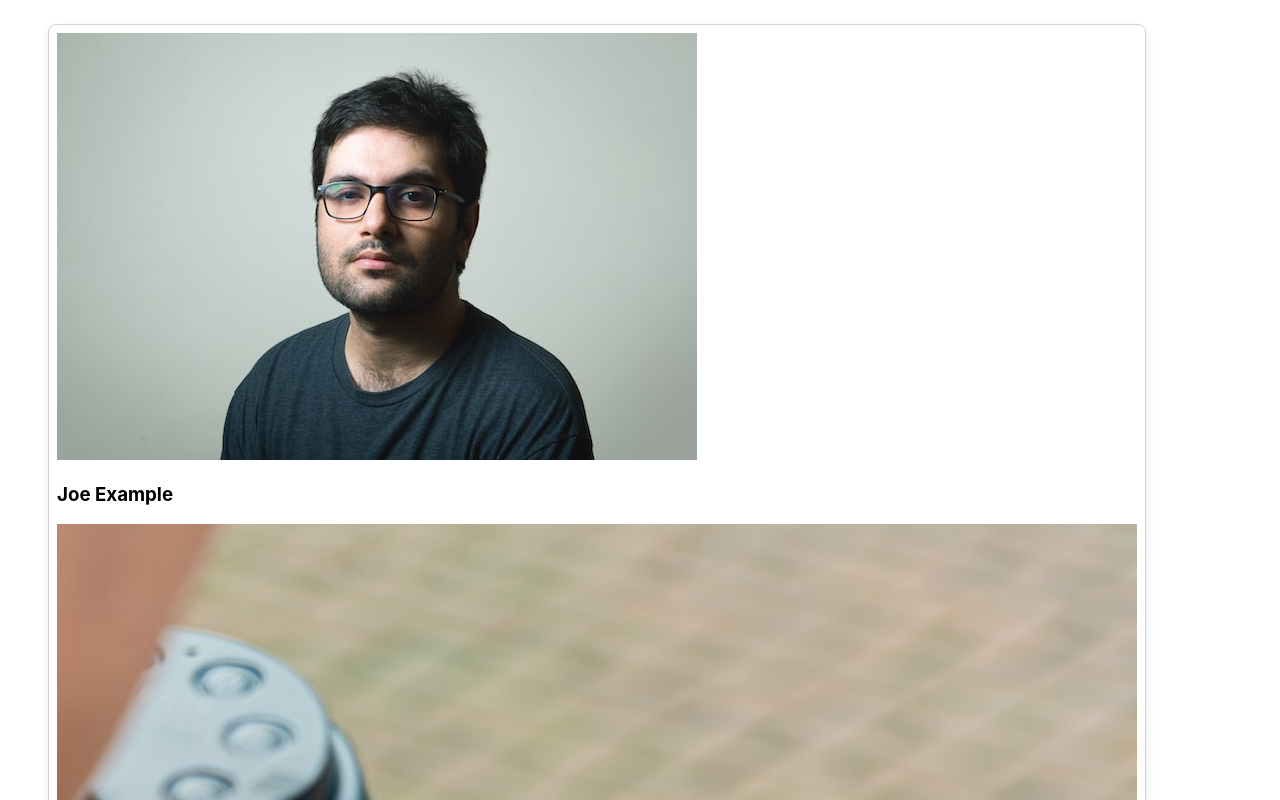
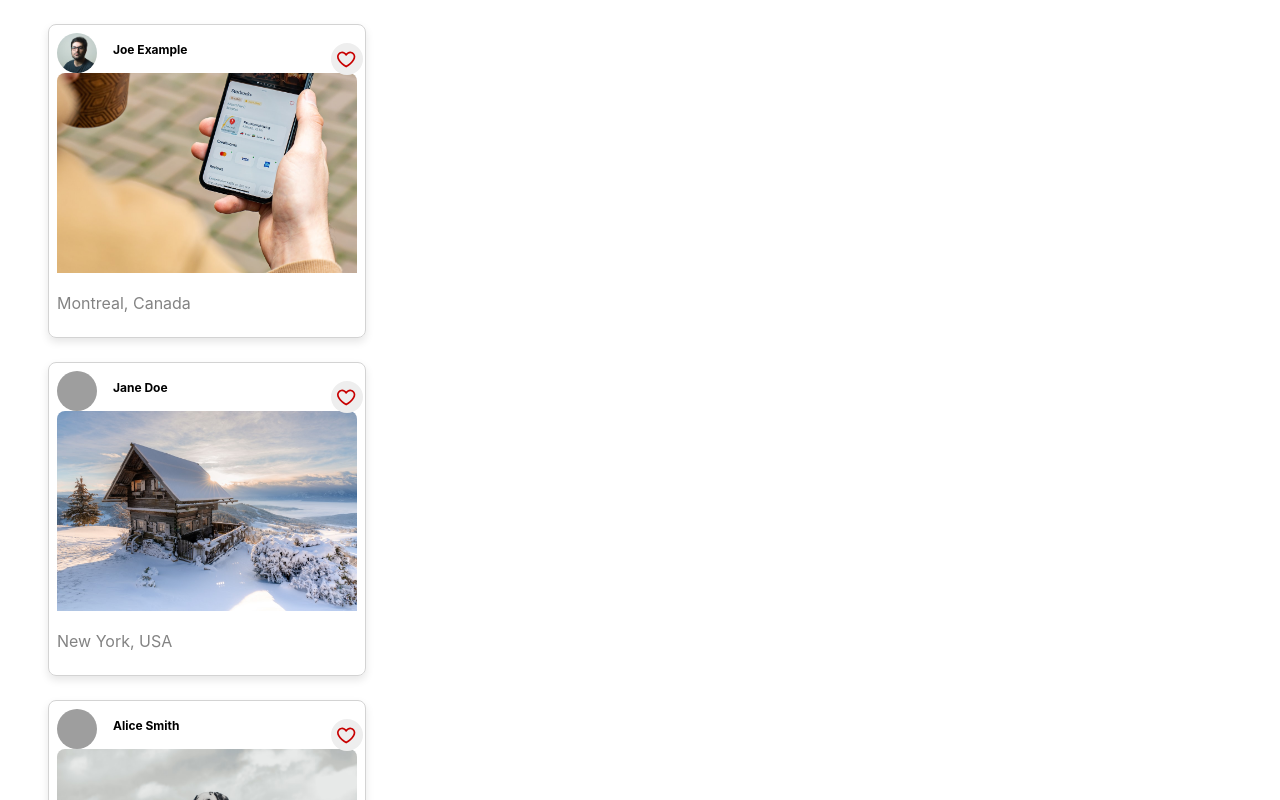
Before and after one commit to Shadmxn/photolabs, a React (Create React App) app in the folder frontend/: page / in a window 1280 px wide. Shown: the top 800 px of the page. Built offline with nearby package versions, Linux system fonts and the light colour scheme; grey boxes are pictures that could not be loaded; the HTML template or start-up script is replaced by a standard one.

Commit message:
implement add the favorite icon activity

```diff
--- a/frontend/src/components/PhotoFavButton.jsx
+++ b/frontend/src/components/PhotoFavButton.jsx
@@ -1,14 +1,20 @@
-import React, { useCallback, useState } from 'react';
-
-import FavIcon from './FavIcon';
+import React, { useState } from 'react';
+import FavIcon from './FavIcon';  // Import FavIcon
 import '../styles/PhotoFavButton.scss';
 
 function PhotoFavButton() {
+  // State to track whether the photo is favorited
+  const [isFavorited, setIsFavorited] = useState(false);
+
+  // Function to toggle the favorite state
+  const toggleFavorite = () => {
+    setIsFavorited(prev => !prev);
+  };
+
   return (
-    <div className="photo-list__fav-icon">
-      <div className="photo-list__fav-icon-svg">
-        {/* Insert React */}
-      </div>
+    <div className="photo-list__fav-icon" onClick={toggleFavorite}>
+      {/* Pass the isFavorited state as 'selected' to FavIcon */}
+      <FavIcon selected={isFavorited} displayAlert={false} />
     </div>
   );
 }
--- a/frontend/src/components/PhotoListItem.jsx
+++ b/frontend/src/components/PhotoListItem.jsx
@@ -1,23 +1,32 @@
 import React from 'react';
 import PropTypes from 'prop-types';
 import "../styles/PhotoListItem.scss";
+import PhotoFavButton from './PhotoFavButton';  // Import PhotoFavButton
 
 const PhotoListItem = ({ photo }) => {
-  const { id, location, imageSource, username, profile } = photo;
+  const { location, imageSource, username, profile } = photo;
 
   return (
     <div className="photo-list__item">
-      <img src={profile} alt={`${username}'s profile`} />
-      <h3>{username}</h3>
-      <img src={imageSource} alt={`From ${location.city}, ${location.country}`} />
-      <p>{location.city}, {location.country}</p>
+      <div className="photo-list__user-details">
+        <img src={profile} alt={`${username}'s profile`} className="photo-list__user-profile" />
+        <h3 className="photo-list__user-info">{username}</h3>
+      </div>
+
+      <img src={imageSource} alt={`From ${location.city}, ${location.country}`} className="photo-list__image" />
+
+      <p className="photo-list__user-location">{location.city}, {location.country}</p>
+
+      {/* Add the PhotoFavButton to the right side */}
+      <div className="photo-list__fav-container">
+        <PhotoFavButton />
+      </div>
     </div>
   );
 };
 
 PhotoListItem.propTypes = {
   photo: PropTypes.shape({
-    id: PropTypes.string.isRequired,
     location: PropTypes.shape({
       city: PropTypes.string.isRequired,
       country: PropTypes.string.isRequired,
--- a/frontend/src/styles/PhotoListItem.scss
+++ b/frontend/src/styles/PhotoListItem.scss
@@ -7,13 +7,7 @@
   border-radius: 8px;
   max-width: fit-content;
   box-shadow: 0px 4px 8px rgba(0, 0, 0, 0.1);
-}
-
-.photo-list__image {
-  user-select: none;
-  width: 300px;
-  height: 200px;
-  object-fit: cover;
+  position: relative; /* Added for favorite button positioning */
 }
 
 .photo-list__image {
@@ -35,6 +29,7 @@
 
 .photo-list__user-details {
   display: flex;
+  align-items: center; /* Ensures profile picture and name are aligned */
 }
 
 .photo-list__user-info {
@@ -47,3 +42,29 @@
 .photo-list__user-location {
   color: #838383;
 }
+
+.photo-list__fav-container {
+  position: absolute;
+  top: 10px;
+  right: 10px;
+  cursor: pointer;
+}
+
+.photo-list__fav-icon-svg {
+  width: 20px;
+  height: 20px;
+  display: block;
+}
+
+.photo-list__fav-icon {
+  position: absolute;
+  top: 10px;
+  right: 10px;
+  display: flex;
+  justify-content: center;
+  align-items: center;
+  width: 30px;
+  height: 30px;
+  border-radius: 50%;
+  background-color: transparent;
+}
```
